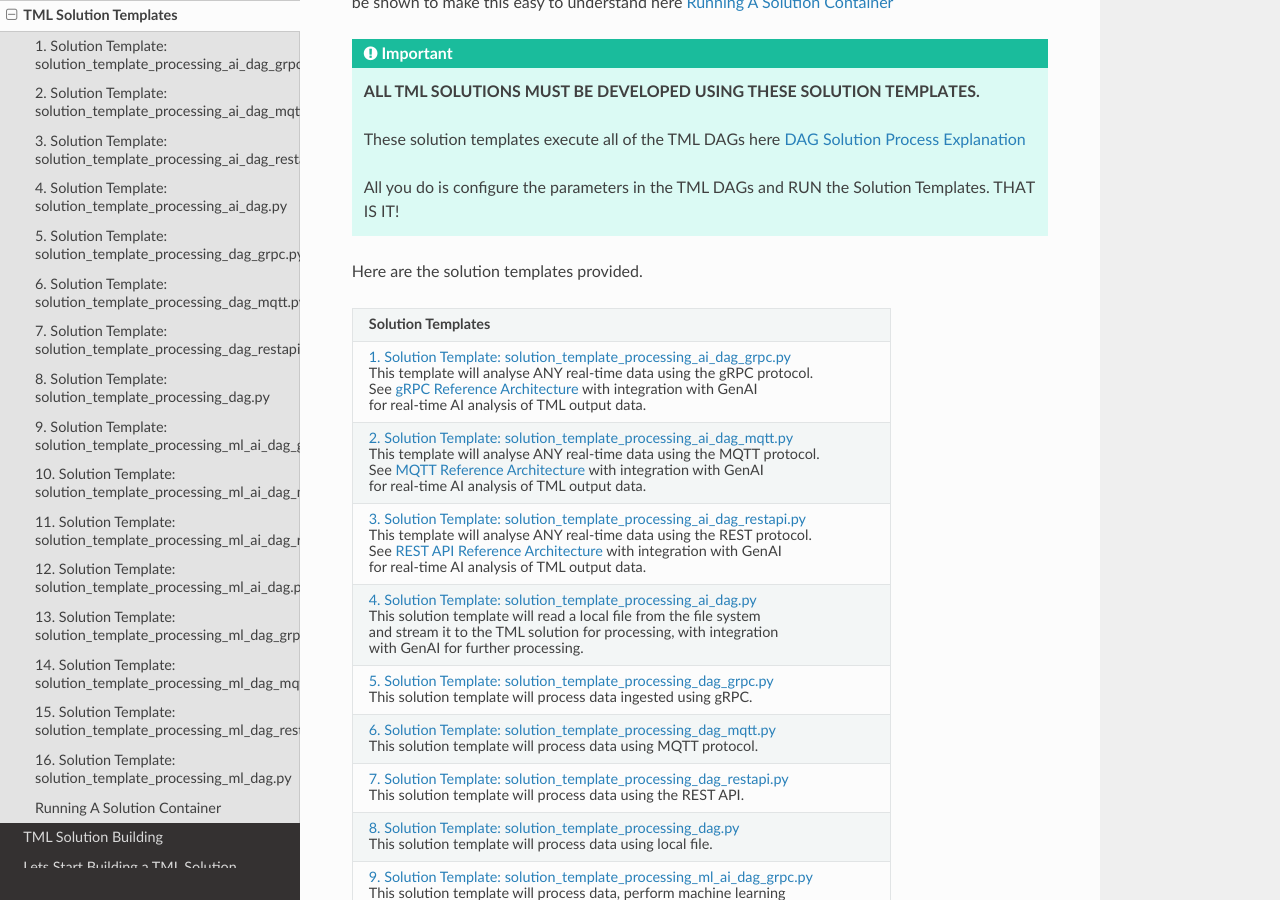
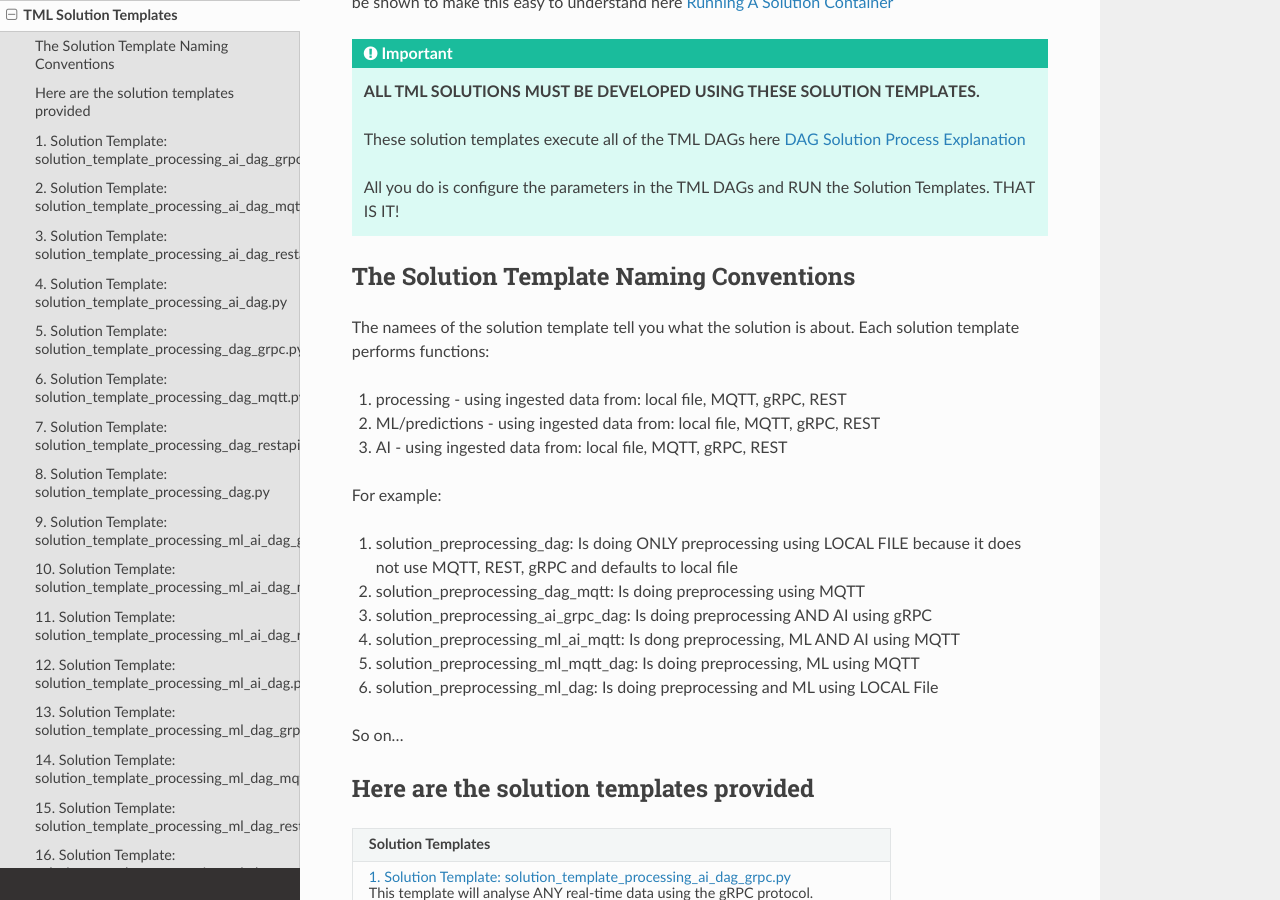
Before and after one commit to smaurice101/readthedocs, a Sphinx documentation site: the page built from docs/source/solutions.rst, in a window 1280 px wide and 900 px high, scrolled down 313 px. Built offline with Sphinx 7.4.7 and the Read the Docs theme 2.0.0, drawn with Linux system fonts in a browser that asks for light colours.

Commit message:
Update solutions.rst

```diff
--- a/docs/source/solutions.rst
+++ b/docs/source/solutions.rst
@@ -12,7 +12,36 @@ Solution templated require NO CODE or Configurations.  Just RUN THEM in TSS! An
 
    All you do is configure the parameters in the TML DAGs and RUN the Solution Templates.  THAT IS IT!
 
-Here are the solution templates provided.
+
+The Solution Template Naming Conventions
+-------------------------------------
+The namees of the solution template tell you what the solution is about.  Each solution template performs functions:
+
+1. processing - using ingested data from: local file, MQTT, gRPC, REST
+
+2. ML/predictions - using ingested data from: local file, MQTT, gRPC, REST
+
+3. AI - using ingested data from: local file, MQTT, gRPC, REST
+
+For example:
+
+1. solution_preprocessing_dag: Is doing ONLY preprocessing using LOCAL FILE because it does not use MQTT, REST, gRPC and defaults to local file
+
+2. solution_preprocessing_dag_mqtt: Is doing preprocessing using MQTT
+
+3. solution_preprocessing_ai_grpc_dag: Is doing preprocessing AND AI using gRPC
+
+4. solution_preprocessing_ml_ai_mqtt: Is dong preprocessing, ML AND AI using MQTT
+
+5. solution_preprocessing_ml_mqtt_dag: Is doing preprocessing, ML using MQTT
+
+6. solution_preprocessing_ml_dag: Is doing preprocessing and ML using LOCAL File
+
+So on...
+
+
+Here are the solution templates provided
+--------------------------------
 
 .. list-table::
 
```
